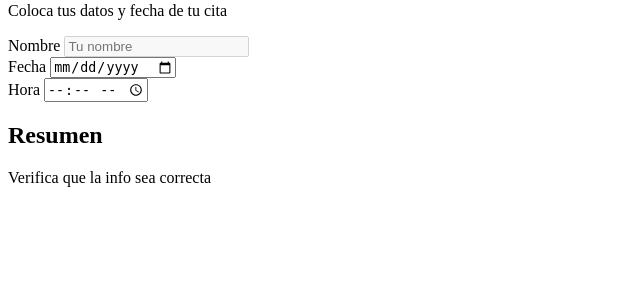
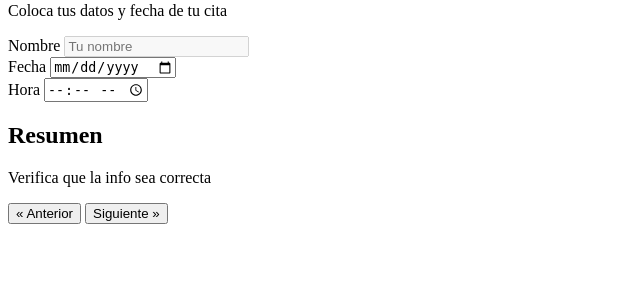
Before and after one commit to gonzajs04/AppSalon, a PHP site: page / in a window 1280 px wide. Shown: the part 271-571 px from the top of the page, without its empty margins (0-640 px from the left). Run offline with PHP 8.4, Linux system fonts and the light colour scheme; data that the repository does not hold is empty.

Commit message:
feat: se crearon para los pasos destinados a sacar una nueva cita. Style: se estilizaron los botones y el UI de citas

```diff
--- a/views/cita/index.php
+++ b/views/cita/index.php
@@ -45,4 +45,10 @@
         <p class="text-center">Verifica que la info sea correcta</p>
     </div>
 
+
+    <div class="paginacion">
+        <button id="anterior" class="boton">&laquo; Anterior</button>
+        <button id="siguiente" class="boton"> Siguiente &raquo;</button>
+    </div>
+
 </div>
```
Also changed, not shown: public/build/css/app.css, 1 other file.
